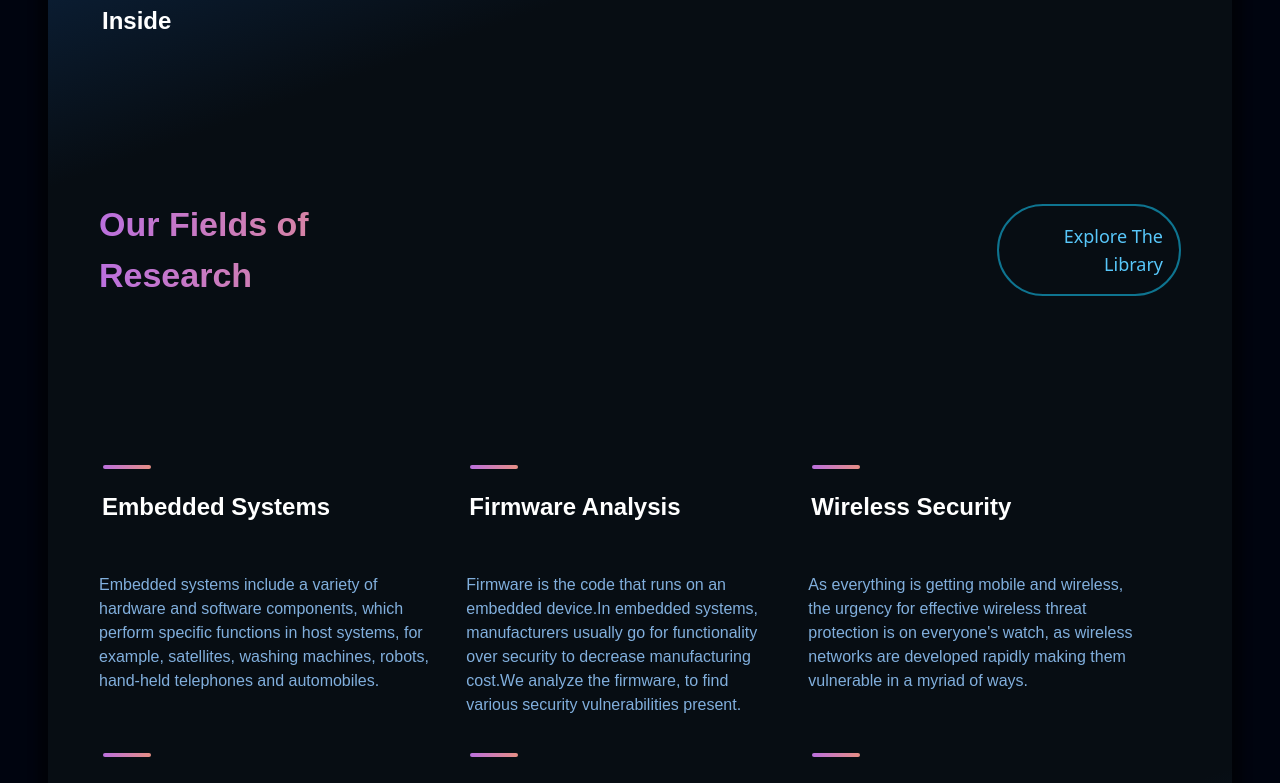
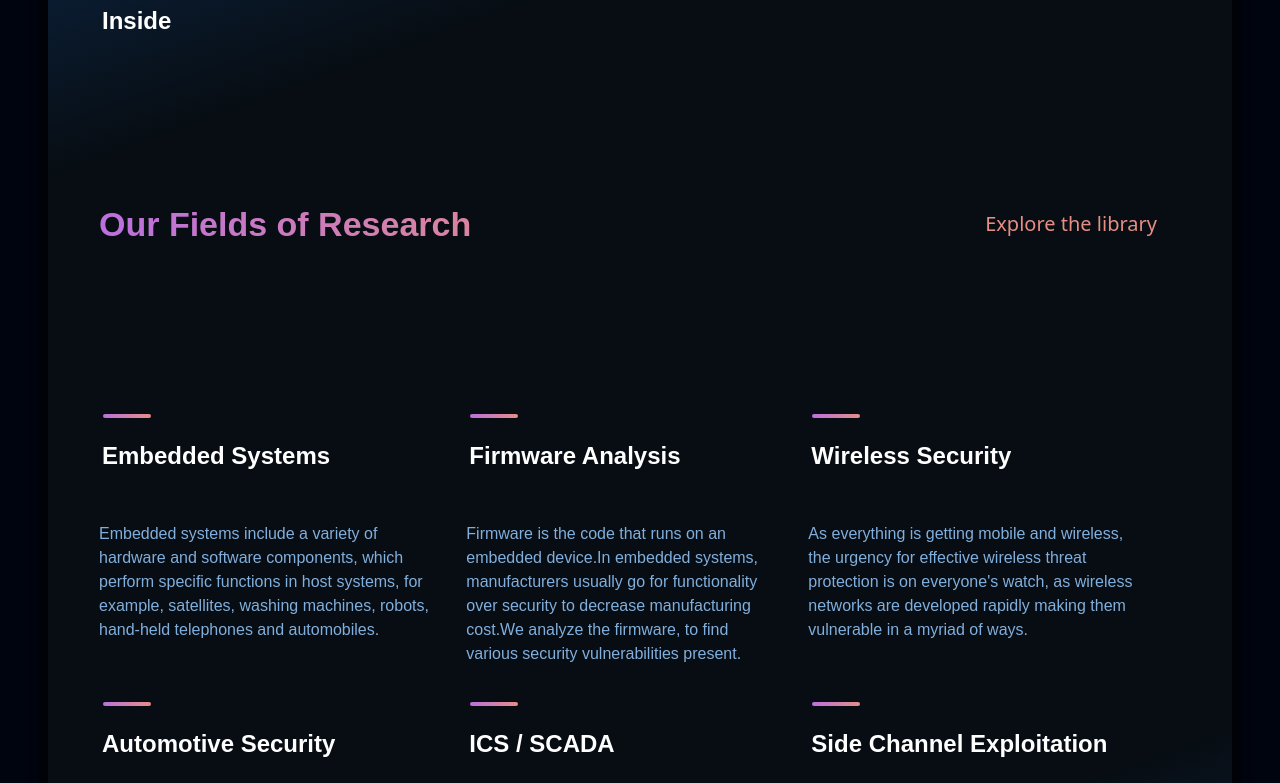
Before and after one commit to Aashray446/biosHardware, a React (Vite) app: page / in a window 1280 px wide. Shown: the part 1653-2436 px from the top of the page. Built offline with nearby package versions, Linux system fonts and the light colour scheme.

Commit message:
rid1dle's modifications done

```diff
--- a/src/assets/index.js
+++ b/src/assets/index.js
@@ -24,7 +24,7 @@ import people01 from "./people01.png";
 import people02 from "./people02.png";
 import people03 from "./people03.png";
 import WebSecurity from './WebSecurity.png';
-import biosLogo from './biosLogo.png';
+import biosLogo from './bios.png';
 
 export {
   airbnb,
--- a/src/components/GetStarted.jsx
+++ /dev/null
@@ -1,21 +0,0 @@
-import styles from "../style";
-import { arrowUp } from "../assets";
-
-const GetStarted = () => (
-  <div className={`${styles.flexCenter} w-[140px] h-[140px] rounded-full bg-blue-gradient p-[2px] cursor-pointer`}>
-    <div className={`${styles.flexCenter} flex-col bg-primary w-[100%] h-[100%] rounded-full`}>
-      <div className={`${styles.flexStart} flex-row`}>
-        <p className="font-poppins font-medium text-[18px] leading-[23.4px]">
-          <span className="text-gradient">Get</span>
-        </p>
-        <img src={arrowUp} alt="arrow-up" className="w-[23px] h-[23px] object-contain" />
-      </div>
-
-      <p className="font-poppins font-medium text-[18px] leading-[23.4px]">
-        <span className="text-gradient">Started</span>
-      </p>
-    </div>
-  </div>
-);
-
-export default GetStarted;
--- a/src/components/Hero.jsx
+++ b/src/components/Hero.jsx
@@ -1,28 +1,39 @@
 import styles from "../style";
-import {WebSecurity}  from "../assets/";
-import GetStarted from "./GetStarted";
+import { WebSecurity } from "../assets/";
 
 const Hero = () => {
   return (
-    <section id="home" className={`flex my-[-15px] md:flex-row flex-col ${styles.paddingY}`}>
-      <div className={`flex-1 ${styles.flexStart} flex-col xl:px-0 sm:px-16 px-6`}>
-
+    <section
+      id="home"
+      className={`flex my-[-15px] md:flex-row flex-col ${styles.paddingY}`}
+    >
+      <div
+        className={`flex-1 ${styles.flexStart} flex-col xl:px-0 sm:px-16 px-6`}
+      >
         <div className="flex flex-row justify-between items-center w-full">
           <h1 className="flex-1 font-poppins font-semibold ss:text-[72px] text-[52px] text-white ss:leading-[100.8px] leading-[75px]">
-            We care about<br className="sm:block hidden" />
+            We care about
+            <br className="sm:block hidden" />
             <span className="text-gradient">Security</span>
           </h1>
-          <div className="ss:flex hidden md:mr-4 mr-0">
-          </div>
+          <div className="ss:flex hidden md:mr-4 mr-0"></div>
         </div>
 
         <p className={`${styles.paragraph} max-w-[470px] mt-5`}>
-          We're a team of enthusiasts working on securing devices from attacks that come from the physical device rather than the software the system runs.
+          We're a team of enthusiasts working on securing devices from attacks
+          that come from the physical device rather than the software the system
+          runs.
         </p>
       </div>
 
-      <div className={`flex-1 flex ${styles.flexCenter} md:my-0 my-10 relative`}>
-        <img src={WebSecurity} alt="billing" className="w-[100%] h-[100%] relative z-[5]" />
+      <div
+        className={`flex-1 flex ${styles.flexCenter} md:my-0 my-10 relative`}
+      >
+        <img
+          src={WebSecurity}
+          alt="billing"
+          className="w-[100%] h-[100%] relative z-[5]"
+        />
 
         {/* gradient start */}
         <div className="absolute z-[0] w-[80%] h-[35%] top-0 pink__gradient" />
@@ -30,10 +41,6 @@ const Hero = () => {
         <div className="absolute z-[0] w-[25%] h-[50%] right-20 bottom-20 blue__gradient" />
         {/* gradient end */}
       </div>
-
-      <div className={`ss:hidden ${styles.flexCenter}`}>
-        <GetStarted />
-      </div>
     </section>
   );
 };
--- a/src/components/InfoCard.jsx
+++ b/src/components/InfoCard.jsx
@@ -66,7 +66,6 @@ const CardContainer = styled.div`
     font-weight: bold;
     margin-top: 1rem;
     margin-left: 0.1875rem;
-
   }
   .small-container {
     display: flex;
@@ -94,10 +93,10 @@ const CardContainer = styled.div`
     -webkit-background-clip: text;
   }
   .side-text {
-        margin-left: 40rem;
     font-size: 1.25rem;
     text-align: right;
     color: #E68E84; !important;
+    margin-right: 1.5rem;
   }
   .grid-container {
     display: grid;
@@ -117,6 +116,18 @@ const CardContainer = styled.div`
     font-family: Arial, Helvetica Neue, Helvetica, sans-serif;
     margin-top: 3rem;
   }
+  .align-right {
+    width: 50%;
+    text-align: right;
+  }
+  .align-left {
+    width: 50%;
+    text-align: left;
+  }
+  .side-text:hover {
+    color: rgb(14 116 144 / 100%);
+    text-decoration: underline;
+    cursor: pointer;
   }
 `;
 const InfoCard = () => {
@@ -136,9 +147,15 @@ const InfoCard = () => {
         </section>
         <span></span>
         <section>
-          <h1>Our Fields of Research</h1>
-          {/* <div className="side-text">Explore the library</div> */}
-          <button class="rounded-full bg-transparent border-2 text-end ml-[35rem] p-[1rem] text-lg border-cyan-700" onClick={"https://wiki.bi0s.in/"}>Explore The Library</button>
+        <h1 className="align-left">Our Fields of Research</h1>
+          <div
+            className="side-text align-right"
+            onClick={() => {
+              window.open("https://wiki.bi0s.in/", "_blank");
+            }}
+          >
+            Explore the library
+          </div>
         </section>
         <span></span>
         <section>
--- a/src/components/Stats.jsx
+++ b/src/components/Stats.jsx
@@ -10,27 +10,27 @@ const Line = styled.div`
     border-radius: 5px;
     height: 15px;
     left: 50%;
-    margin-left: 6rem;
+    margin-top: 1rem;
+    margin-left: 1rem;
   }
 `;
 
 const Stats = () => (
   <section className={`${styles.flexCenter} flex-row flex-wrap sm:mb-20 mb-6`}>
     {stats.map((stat, index) => (
+      <div key={stat.id} className="flex justify-evenly">
       <div
-        key={stat.id}
         className={`flex-1 flex justify-center items-center flex-row m-3 `}
       >
         <p className="flex font-poppins font-normal xs:text-[20.45px] text-[15.45px] xs:leading-[26.58px] leading-[21.58px] text-gradient uppercase ml-3">
           {stat.title}
-          <span
-            className={index === stats.length - 1 ? "invisible" : "visible"}
-          >
-            <Line>
-              <div className="vertical"></div>
-            </Line>
-          </span>
         </p>
+      </div>
+      <span className={index === stats.length - 1 ? "invisible" : "visible"}>
+        <Line>
+          <div className="vertical"></div>
+        </Line>
+      </span>
       </div>
     ))}
   </section>
```
Lines whose indentation alone changed are shown as unchanged.
